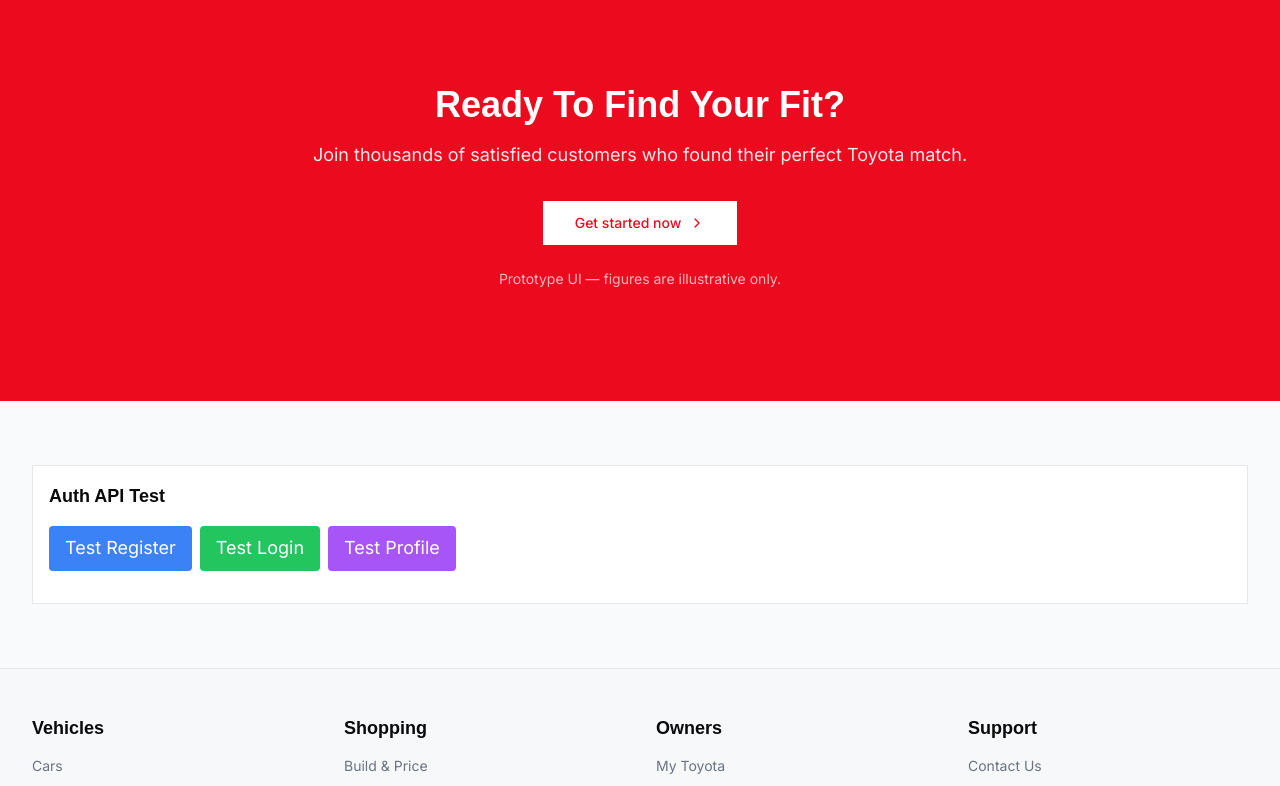
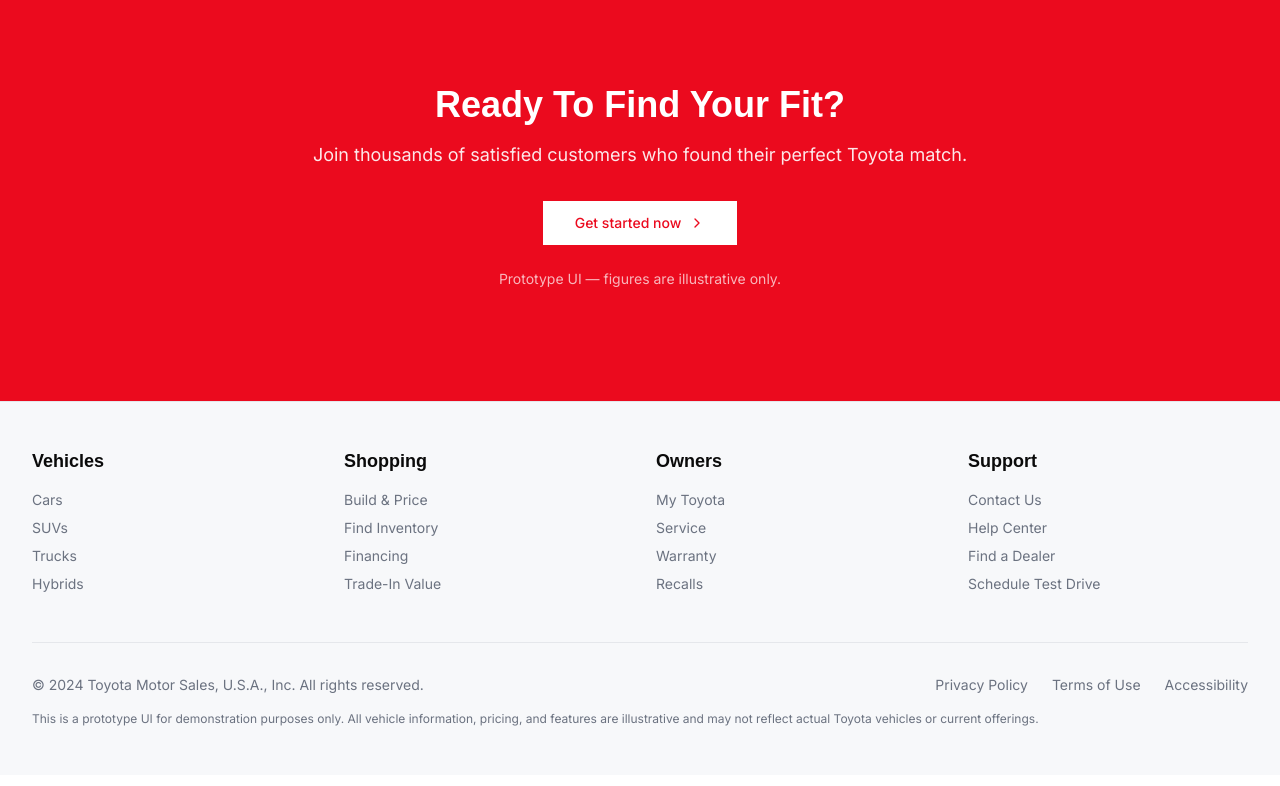
Before and after one commit to avishparekh06/my-toyota, a React (Vite) app: page / in a window 1280 px wide. Shown: the part 2000-2786 px from the top of the page. Built offline with nearby package versions, Linux system fonts and the light colour scheme.

Commit message:
cleanup: Remove temporary test component from landing page

```diff
--- a/src/routes/Landing.tsx
+++ b/src/routes/Landing.tsx
@@ -9,7 +9,6 @@ import { HeroSlideshow } from "@/components/HeroSlideshow"
 import { PrimaryButton } from "@/components/PrimaryButton"
 import { Button } from "@/components/ui/button"
 import { Card, CardContent } from "@/components/ui/card"
-import { AuthTest } from "@/components/AuthTest"
 
 const heroImages = [
   { src: 'https://images.unsplash.com/photo-1449824913935-59a10b8d2000?w=1920&h=1080&fit=crop', alt: 'RAV4 on coastal road' },
@@ -151,12 +150,6 @@ export function LandingPage() {
         </Container>
       </section>
 
-      {/* Temporary Auth Test Component */}
-      <section className="py-16 bg-gray-50">
-        <Container>
-          <AuthTest />
-        </Container>
-      </section>
 
       <Footer />
     </div>
```
